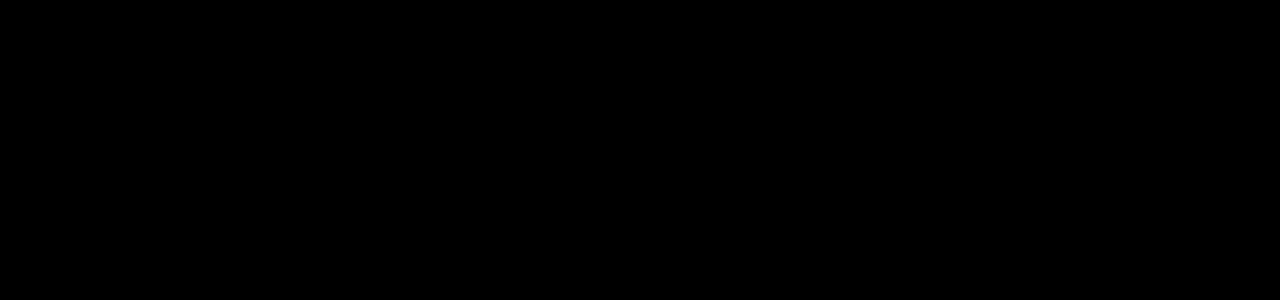
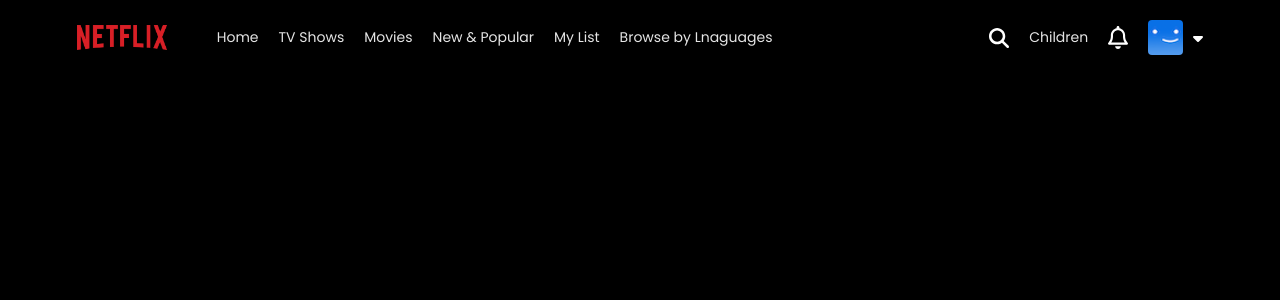
Before and after one commit to FrancisEyash/NETLIX-CLONE, a React (Vite) app: page / in a window 1280 px wide. Shown: the top 300 px of the page. Built offline with nearby package versions, Linux system fonts and the light colour scheme.

Commit message:
navbar done

```diff
--- a/src/components/Navbar/Navbar.css
+++ b/src/components/Navbar/Navbar.css
@@ -0,0 +1,82 @@
+.navbar {
+  width: 100%;
+  padding: 20px 6%;
+  display: flex;
+  justify-content: space-between;
+  position: fixed;
+  font-size: 14px;
+  color: #e5e5e5;
+  background-image: linear-gradient(
+    180deg,
+    rgba(0, 0, 0, 0.7),
+    10%,
+    transparent
+  );
+  z-index: 1;
+}
+
+.navbar-left {
+  display: flex;
+  align-items: center;
+  gap: 50px;
+}
+
+.navbar-left img {
+  width: 90px;
+}
+
+.navbar-left ul {
+  display: flex;
+  list-style: none;
+  gap: 20px;
+}
+
+.navbar-left ul li {
+  cursor: pointer;
+}
+
+.navbar-right {
+  display: flex;
+  gap: 20px;
+  align-items: center;
+}
+
+.navbar-right .icons {
+  width: 20px;
+  cursor: pointer;
+}
+
+.navbar-right .profile {
+  border-radius: 4px;
+  width: 35px;
+}
+
+.navbar-profile {
+  display: flex;
+  align-items: center;
+  gap: 10px;
+  cursor: pointer;
+  position: relative;
+}
+
+.navbar .dropdown {
+  position: absolute;
+  top: 100%;
+  right: 0;
+  width: max-content;
+  background: #191919;
+  padding: 18px 22px;
+  border-radius: 2px;
+  text-decoration: underline;
+  z-index: 1;
+  display: none;
+}
+
+.navbar .dropdown p {
+  font-size: 13px;
+  cursor: pointer;
+}
+
+.navbar-profile:hover .dropdown {
+  display: block;
+}
--- a/src/components/Navbar/Navbar.jsx
+++ b/src/components/Navbar/Navbar.jsx
@@ -1,12 +1,39 @@
-import React from 'react'
-import "./Navbar.css"
+import React from "react";
+import "./Navbar.css";
+import logo from "../../assets/logo.png";
+import search_icon from "../../assets/search_icon.svg"
+import bell_icon from "../../assets/bell_icon.svg"
+import profile_img from "../../assets/profile_img.png"
+import caret_icon from "../../assets/caret_icon.svg"
 
 const Navbar = () => {
   return (
-    <div className='navbar'>
+    <div className="navbar">
+      <div className="navbar-left">
+        <img src={logo} alt="" />
+        <ul>
+          <li>Home</li>
+          <li>TV Shows</li>
+          <li>Movies</li>
+          <li>New & Popular</li>
+          <li>My List</li>
+          <li>Browse by Lnaguages</li>
+        </ul>
+      </div>
+      <div className="navbar-right">
+        <img src={search_icon} alt="" className="icons"/>
+        <p>Children</p>
+        <img src={bell_icon} alt="" className="icons"/>
+        <div className="navbar-profile">
+          <img src={profile_img} alt="" className="profile"/>
+          <img src={caret_icon} alt=""/>
+          <div className="dropdown">
+            <p>Sign Out of Netflix</p>
+          </div>
+        </div>
+      </div>
+    </div>
+  );
+};
 
-    </div>
-  )
-}
-
-export default Navbar
+export default Navbar;
--- a/src/index.css
+++ b/src/index.css
@@ -1,3 +1,5 @@
+@import url("https://fonts.googleapis.com/css2?family=Outfit:wght@100..900&family=Poppins:ital,wght@0,100;0,200;0,300;0,400;0,500;0,600;0,700;0,800;0,900;1,100;1,200;1,300;1,400;1,500;1,600;1,700;1,800;1,900&display=swap");
+
 * {
   margin: 0;
   padding: 0;
@@ -7,4 +9,5 @@
 body {
   background: black;
   color: white;
+  font-family: "poppins";
 }
```
